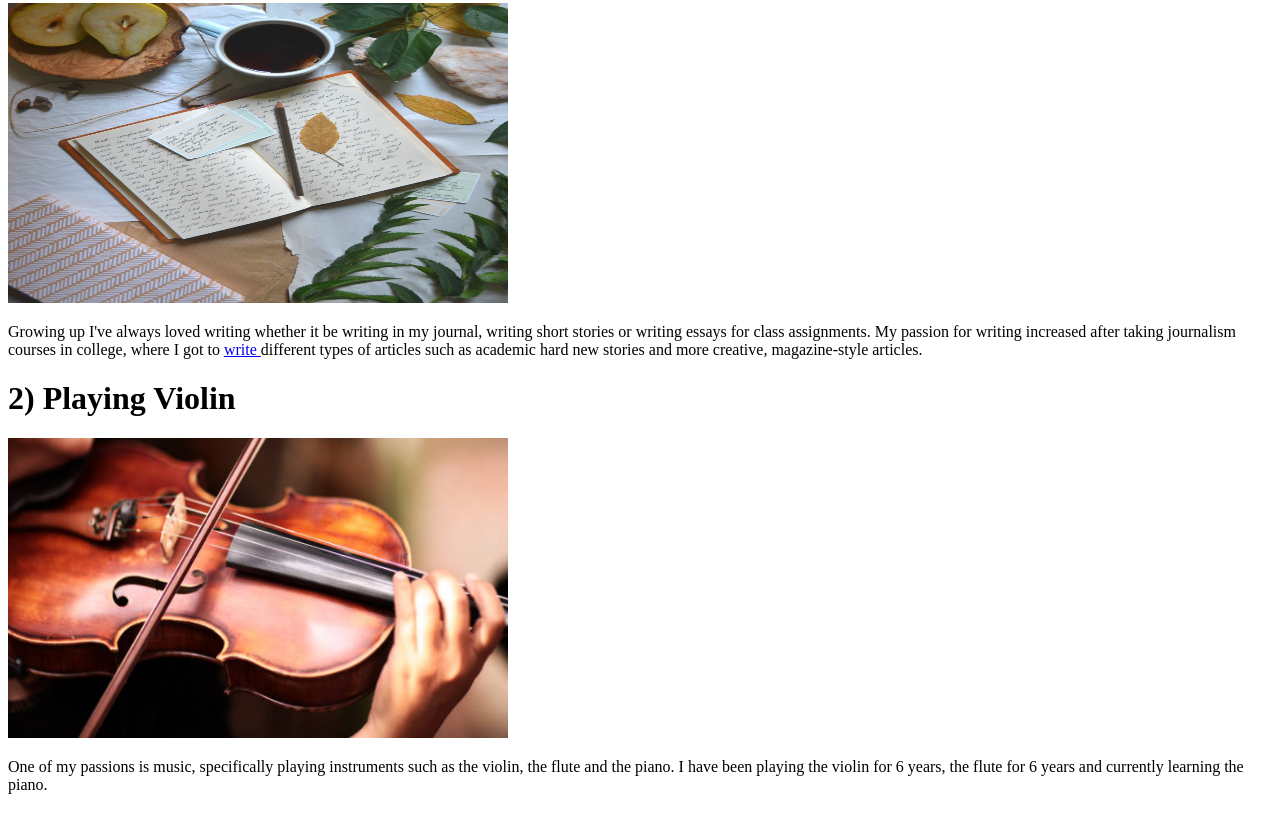
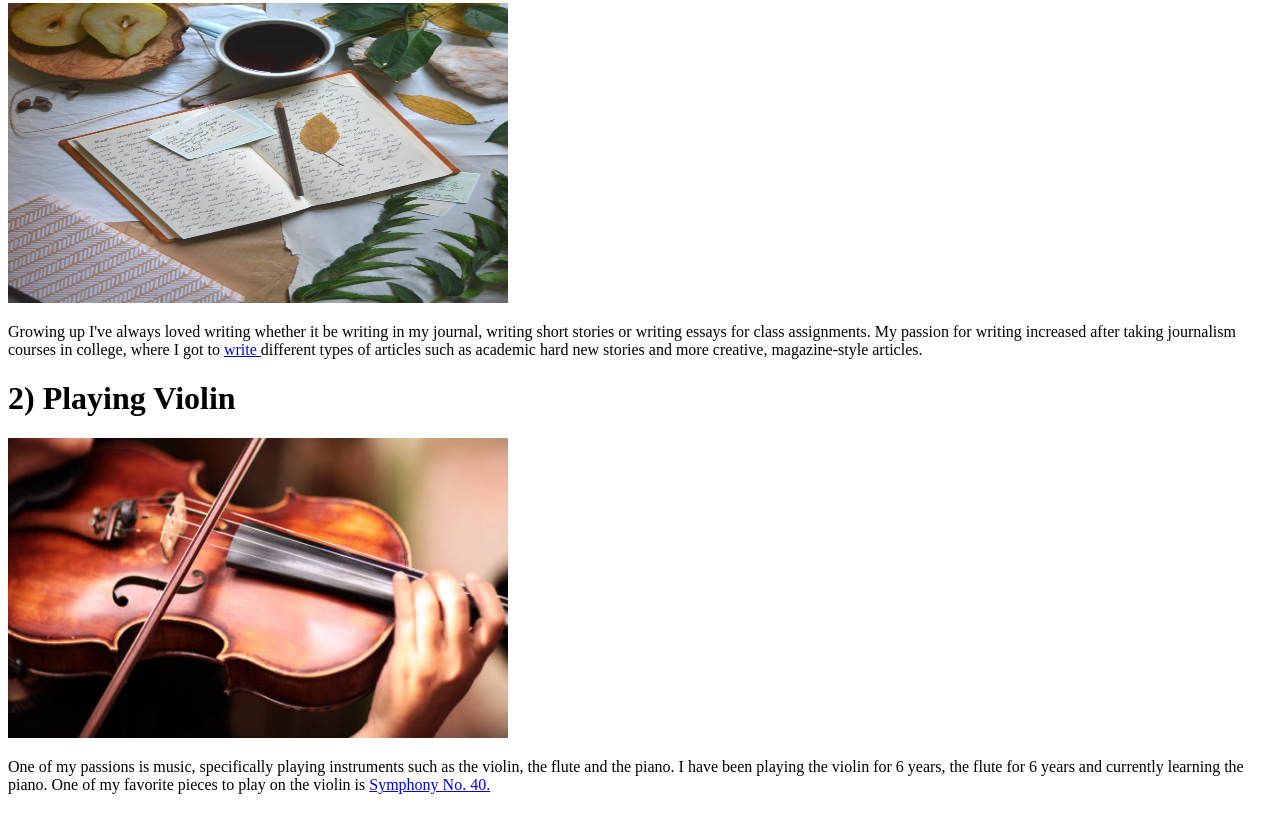
Before and after one commit to asierra16/assignment-1, a plain HTML site: page hobbies.html in a window 1280 px wide. Shown: the part 260-1073 px from the top of the page. Drawn offline with Linux system fonts and the light colour scheme.

Commit message:
Update hobbies.html

```diff
--- a/hobbies.html
+++ b/hobbies.html
@@ -18,7 +18,9 @@
 <a href="https://amberarroyo.wixsite.com/portfolio"> write </a> different types of articles such as academic hard new stories and more creative, magazine-style articles. </p>
 <h1> 2) Playing Violin </h1>
 <img src="./Images/violin.jpg" width="500" height="300" alt= "Violin Hobby">
-<p> One of my passions is music, specifically playing instruments such as the violin, the flute and the piano. I have been playing the violin for 6 years, the flute for 6 years and currently learning the piano.</p>
+<p> One of my passions is music, specifically playing instruments such as the violin, the flute and the piano. I have been playing the violin for 6 years, the flute for 6 years and currently learning the piano. One of my favorite pieces to play on the violin is
+ <a href="https://www.youtube.com/watch?v=JTc1mDieQI8&t=134s"> Symphony No. 40.</a>
+ </p>
 <h1> 3) Travelling </h1>
 <img src="./Images/travel.png" width="500" height="300" alt= "Travel Hobby">
 <p> I've always been fascinated by other countries and their respective cultures, which is why I love to travel. One of my dreams is to travel the world. </p>
```
